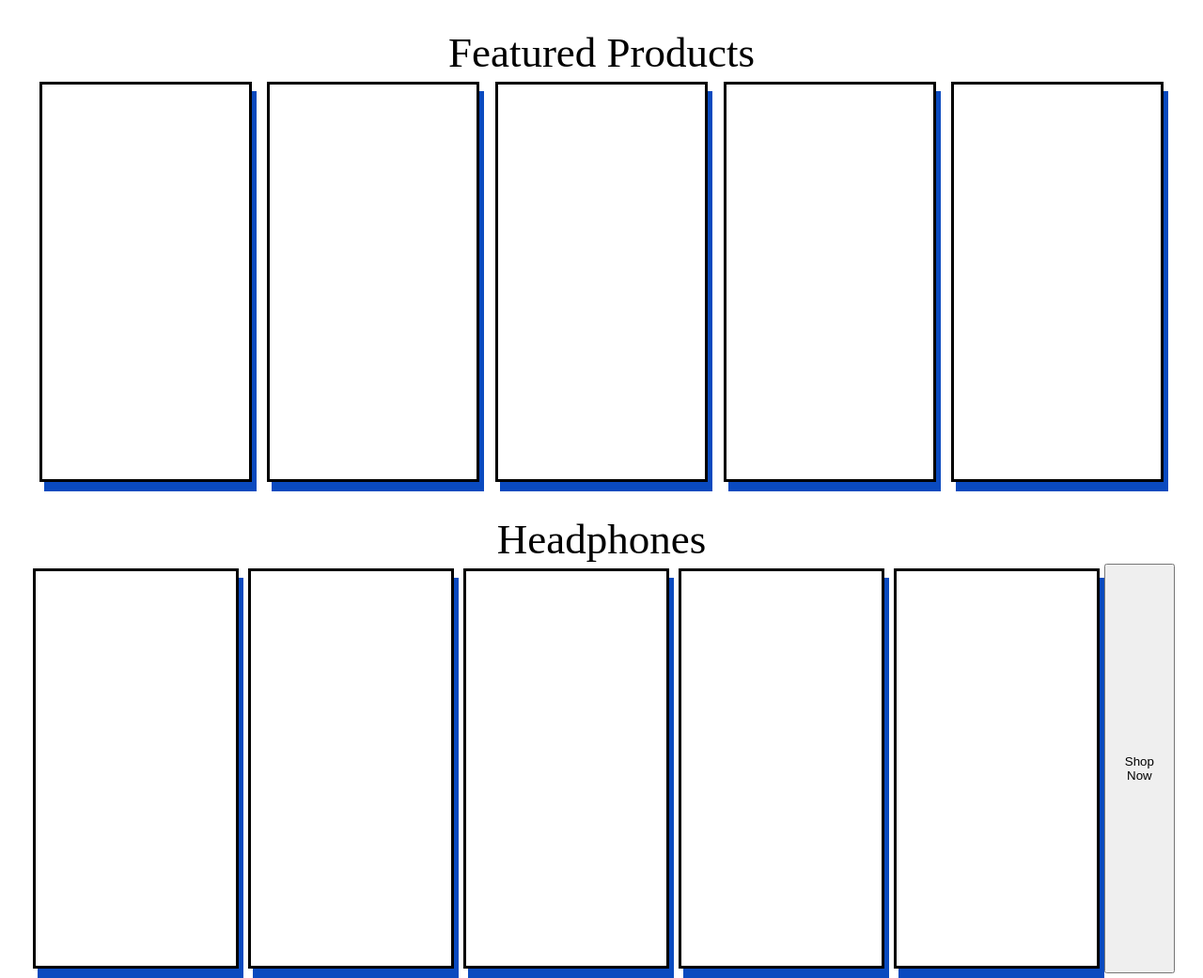
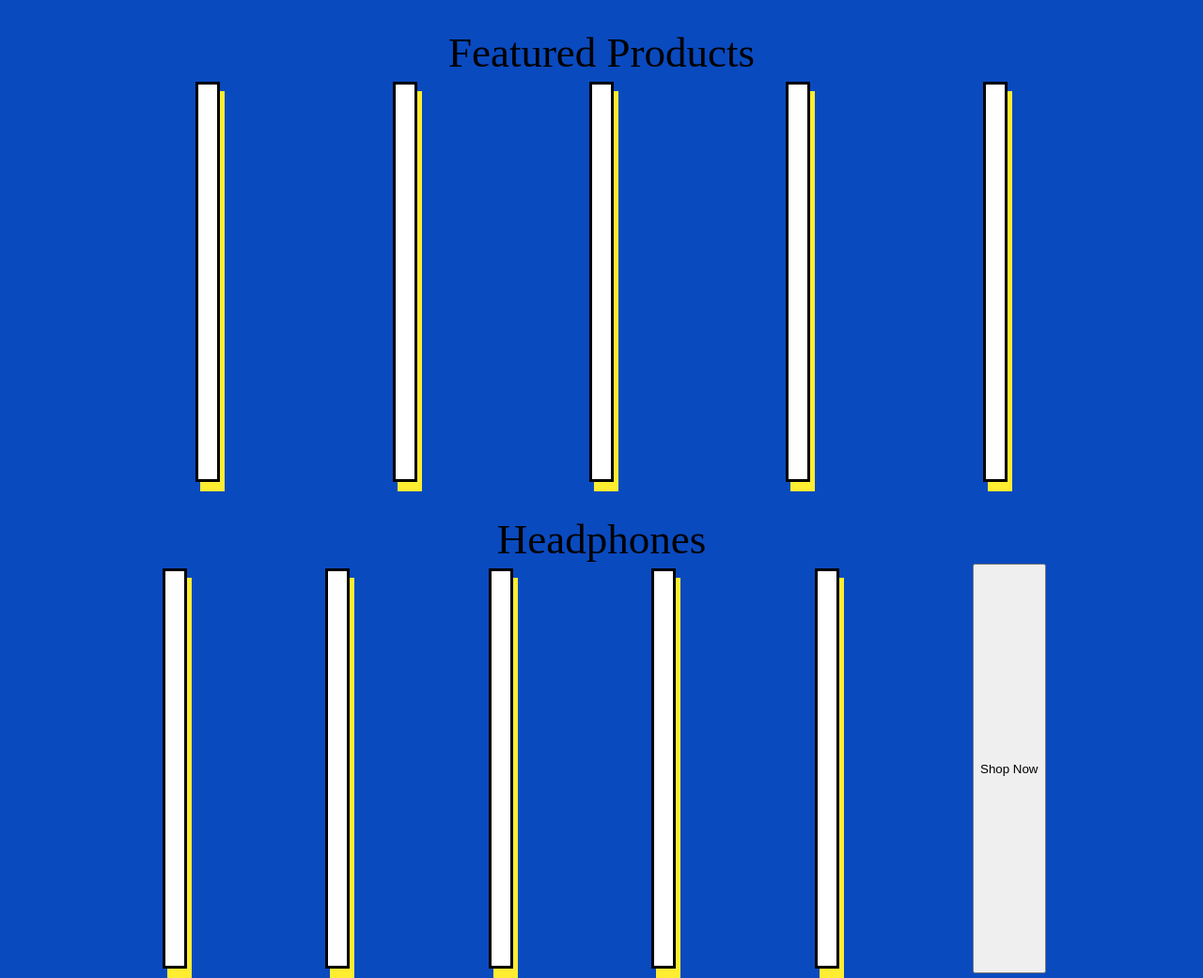
Before and after one commit to ashfilbrun/u2-fullstackathon-cjam, a website: page client/index2.html in a window 1280 px wide. Shown: the top 1041 px of the page at 94% size. Drawn offline with nearby package versions, Linux system fonts and the light colour scheme; no server answers.

Commit message:
more CSS

```diff
--- a/client/style.css
+++ b/client/style.css
@@ -2,7 +2,7 @@ body {
     font-family: Arial, sans-serif;
     margin: 15px;
     padding: 15px;
-    background-color:white;
+    background-color:  #0A4ABF;
   }
 
 img {
@@ -11,14 +11,15 @@ img {
 
 .products
 {
-    width: 200px;
+    width: 200;
     height: 400px;
     border: 3px solid black;
     padding: 10px;
     margin: 5px;
     word-wrap: break-word;
-    overflow: hidden;
-    box-shadow: 5px 10px  #0A4ABF;
+    overflow:scroll;
+    box-shadow: 5px 10px #FFED31;
+    background-color: white;
 }
 
 #featured-products
@@ -63,5 +64,6 @@ justify-content: space-evenly;
     display: flex;
     justify-content: center;
     font: 45px bolder;
-    margin-top: 30px
+    margin-top: 30px;
+
 }
```
Also changed, not shown: client/indexHeadphones.html (+2 -3 lines).
